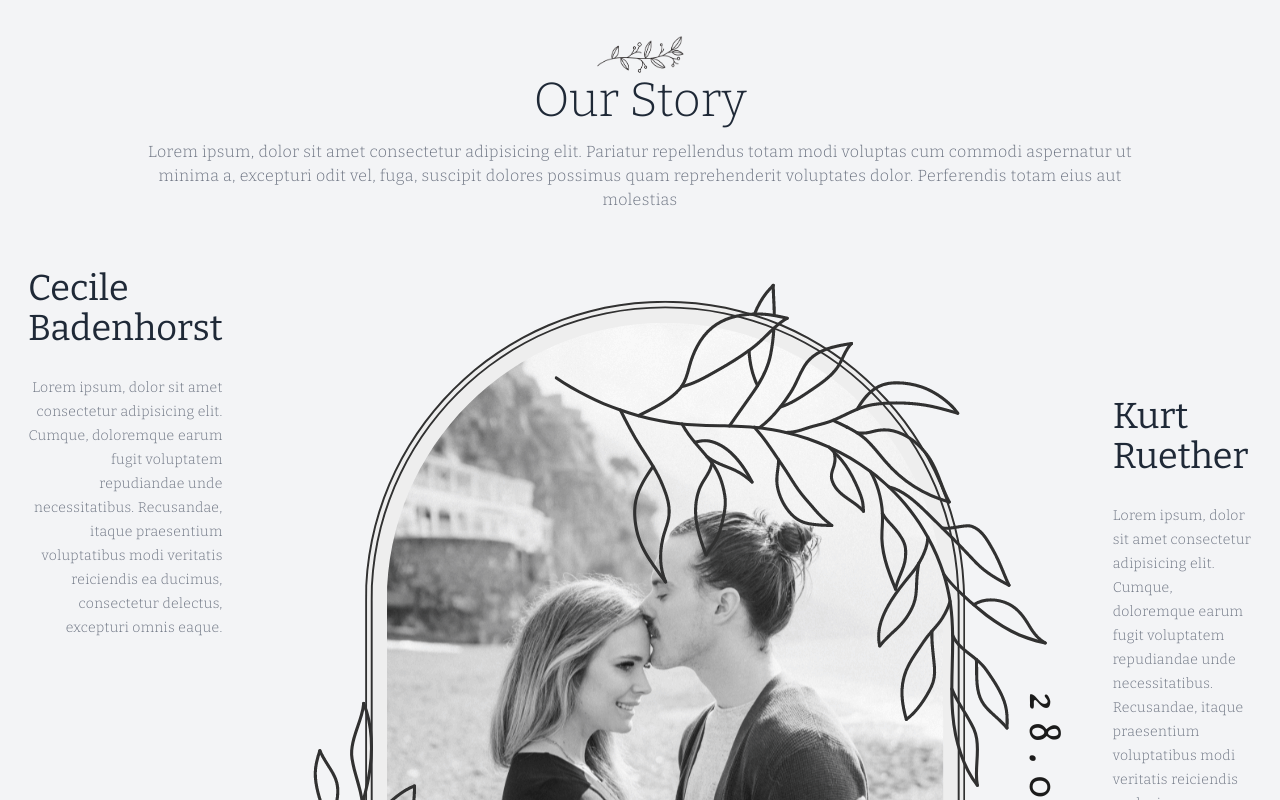
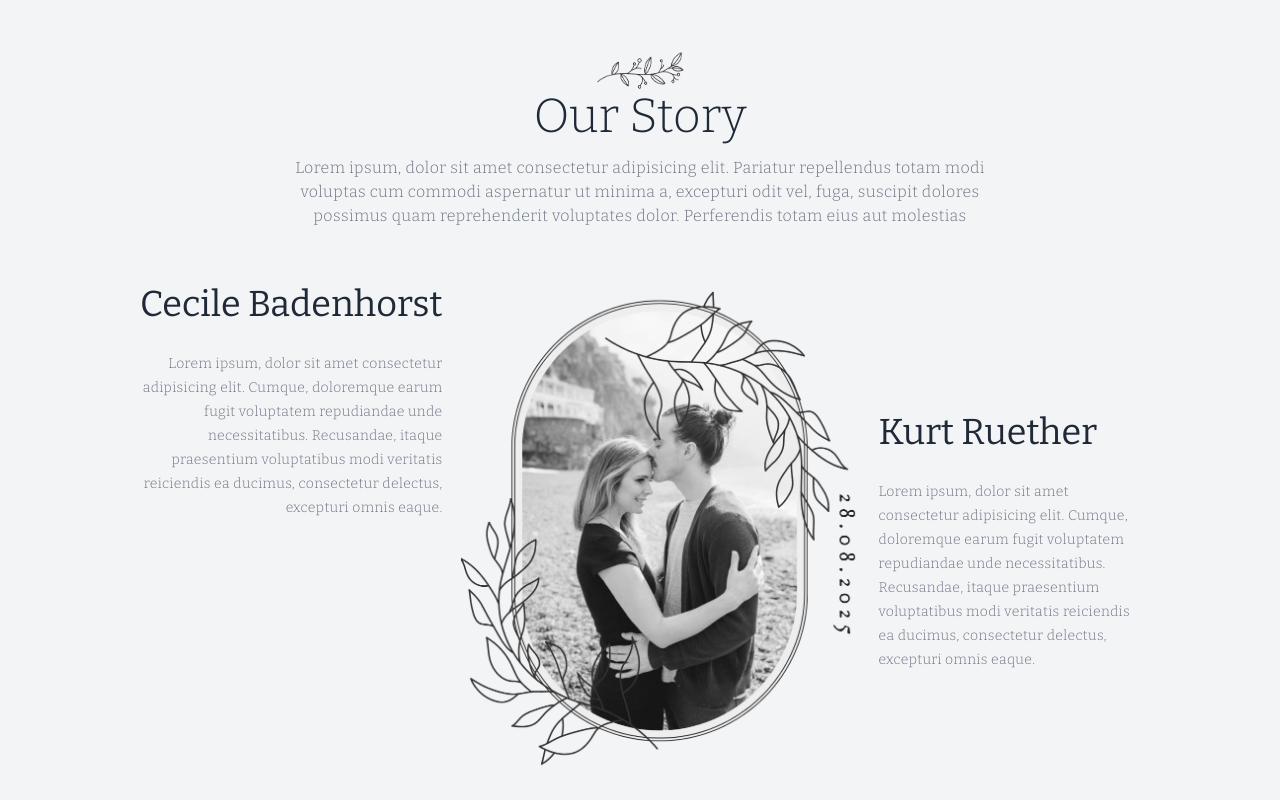
Before and after one commit to jacobusa/ruether-wedding, a Next.js app: page / in a window 1280 px wide. Shown: the part 880-1680 px from the top of the page. Built offline with nearby package versions, Linux system fonts and the light colour scheme; no server answers.

Commit message:
Hero and story responsiveness

```diff
--- a/src/components/Hero.tsx
+++ b/src/components/Hero.tsx
@@ -8,26 +8,26 @@ export const Hero: React.FC = () => {
         <HeroImage />
       </div>
       <header className="flex h-screen flex-col z-10 content-center justify-center">
-        <h2 className="uppercase text-xs tracking-widest text-gray-300 self-center">
-          we are getting married
+        <h2 className="uppercase text-xs  tracking-widest text-gray-300 self-center">
+          we are getting married!
         </h2>
-        <h1 className="tracking-tight self-center text-gray-200 my-10 md:text-9xl lg:text-9xl font-brush">
+        <h1 className="tracking-tight self-center text-gray-200 my-10 text-[14vw] lg:text-9xl font-brush">
           Kurt <strong className="font-medium mx-2">&</strong> Cecile
         </h1>
         <div className="flex justify-center content-center">
           <div className="bg-orange-200/35 w-full h-[1px] self-center" />
-          <h3 className="uppercase text-gray-300 self-center w-full text-center tracking-wide">
+          <h3 className="uppercase text-gray-300 self-center whitespace-nowrap w-full text-center tracking-wide">
             Save the Date
           </h3>
           <div className="bg-orange-200/35 w-full h-[1px] self-center" />
         </div>
-        <p className="self-center mt-10 font-extralight text-gray-300 text-3xl py-4 px-8">
+        <p className="self-center mt-10 font-extralight text-gray-300 text-xl md:text-3xl py-4 px-8">
           August 28th 2025
         </p>
         <a
           href="google.com"
           target="_blank"
-          className="self-center mt-10 font-thin text-gray-300 cursor-pointer text-3xl border-2 border-orange-200/35 py-4 px-8 z-50"
+          className="self-center mt-10 font-thin text-gray-300 cursor-pointer text-xl md:text-3xl border-2 border-orange-200/35 py-4 px-8 z-50"
         >
           See Our Registry
         </a>
--- a/src/components/OurStory.tsx
+++ b/src/components/OurStory.tsx
@@ -5,26 +5,28 @@ import Image from "next/image";
 
 export const OurStory: React.FC = () => {
   return (
-    <section className="bg-gray-100 min-h-[110vh]">
+    <section className="bg-gray-100 p-4 pb-44">
       <div className="w-full pt-28 flex justify-center flex-col">
         <Image
           alt="wedding flower"
           className="w-24 h-11 self-center"
           src={flowerImage}
         />
-        <h4 className="text-gray-800 text-5xl font-light text-center">
+        <h4 className="text-gray-800 text-2xl md:text-5xl font-light text-center">
           Our Story
         </h4>
-        <p className="max-w-[1000px] text-gray-500 text-center font-light py-4 self-center tracking-wide">
+        <p className="max-w-[700px] text-gray-500 text-center  font-light py-4 self-center text-sm md:text-base tracking-wide">
           Lorem ipsum, dolor sit amet consectetur adipisicing elit. Pariatur
           repellendus totam modi voluptas cum commodi aspernatur ut minima a,
           excepturi odit vel, fuga, suscipit dolores possimus quam reprehenderit
           voluptates dolor. Perferendis totam eius aut molestias
         </p>
-        <div className="mt-10 self-center w-full flex space-x-10 px-7 max-w-[1300px]">
-          <div>
-            <h5 className="text-gray-800 text-4xl mb-7">Cecile Badenhorst</h5>
-            <p className="text-gray-500 font-light text-sm leading-6 tracking-wide text-right">
+        <div className="mt-10 self-center w-full flex flex-col md:flex-row  max-w-[1000px]">
+          <div className="mb-4">
+            <h5 className="text-gray-800 lg:whitespace-nowrap text-2xl md:text-4xl mb-7">
+              Cecile Badenhorst
+            </h5>
+            <p className="text-gray-500 max-w-[600px]  font-light text-sm leading-6 tracking-wide md:text-right">
               Lorem ipsum, dolor sit amet consectetur adipisicing elit. Cumque,
               doloremque earum fugit voluptatem repudiandae unde necessitatibus.
               Recusandae, itaque praesentium voluptatibus modi veritatis
@@ -32,16 +34,26 @@ export const OurStory: React.FC = () => {
               eaque.
             </p>
           </div>
-          <Image alt="Cecile and kurt oval photo" src={ovalImage} />
-          <div className="mt-32">
-            <h5 className="text-gray-800 text-4xl mb-7">Kurt Ruether</h5>
-            <p className="text-gray-500 font-light text-sm leading-6 tracking-wide">
-              Lorem ipsum, dolor sit amet consectetur adipisicing elit. Cumque,
-              doloremque earum fugit voluptatem repudiandae unde necessitatibus.
-              Recusandae, itaque praesentium voluptatibus modi veritatis
-              reiciendis ea ducimus, consectetur delectus, excepturi omnis
-              eaque.
-            </p>
+          <div className="flex justify-center content-center w-full">
+            <Image
+              alt="Cecile and kurt oval photo"
+              src={ovalImage}
+              className="w-[400px] shrink-0"
+            />
+          </div>
+          <div className="md:mt-32">
+            <h5 className="text-gray-800 text-2xl text-right md:text-left md:text-4xl mb-7">
+              Kurt Ruether
+            </h5>
+            <div className="flex justify-end">
+              <p className="text-gray-500 max-w-[600px] font-light text-sm leading-6 text-right md:text-left tracking-wide">
+                Lorem ipsum, dolor sit amet consectetur adipisicing elit.
+                Cumque, doloremque earum fugit voluptatem repudiandae unde
+                necessitatibus. Recusandae, itaque praesentium voluptatibus modi
+                veritatis reiciendis ea ducimus, consectetur delectus, excepturi
+                omnis eaque.
+              </p>
+            </div>
           </div>
         </div>
       </div>
```
